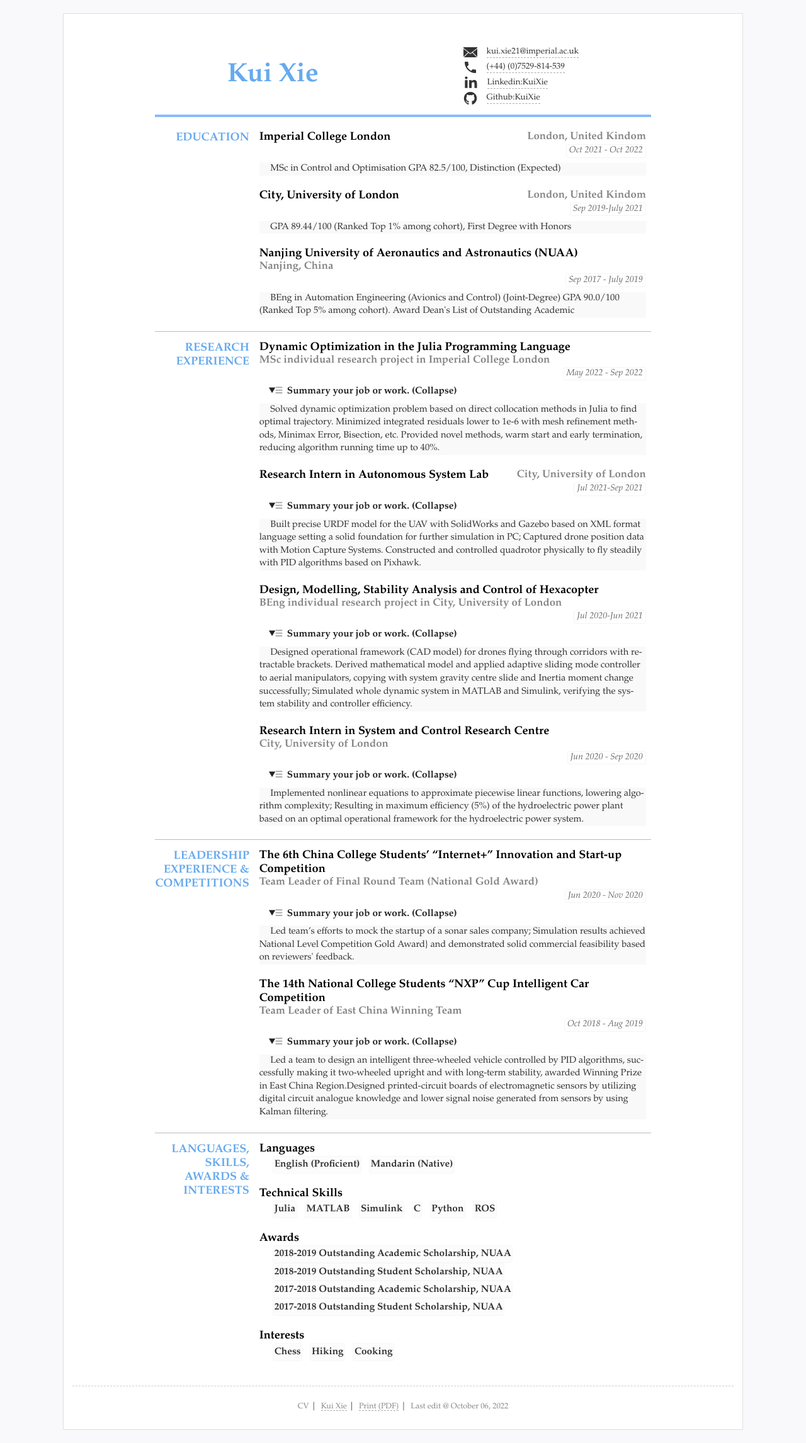
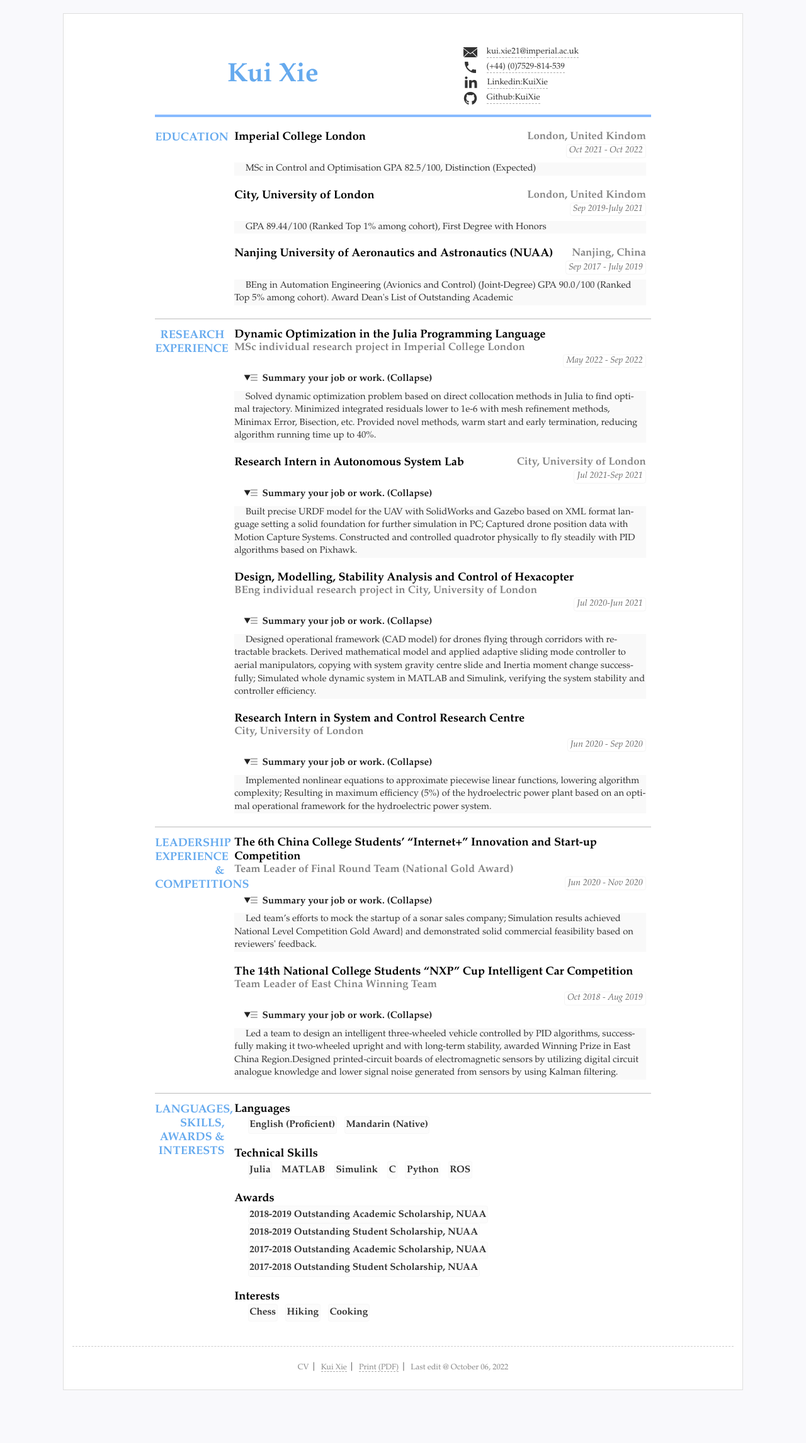
Before and after one commit to haoyuweigittest/haoyuweigittest.github.io, a Jekyll site: the page built from index.html, in a window 1280 px wide. Shown: the whole page at 63% size. Built offline with Jekyll 4.4.1, drawn with Linux system fonts in a browser that asks for light colours; after the commit the page ends 2229 px from its top, so only the background shows below that.

Commit message:
Update _config.yml

```diff
--- a/_config.yml
+++ b/_config.yml
@@ -3,7 +3,7 @@ title: 简历模板
 querytime: true  #在头像,js和css等后加上时间戳防止缓存,false关闭
 manifest: '' # html5离线缓存配置文件名,默认关闭
 #打印样式设置
-subject-width: 20% #左边栏宽度
+subject-width: 15% #左边栏宽度
 print:
   # 打印样式模板,
   # 空不设置打印样式，模板变量无效
```
